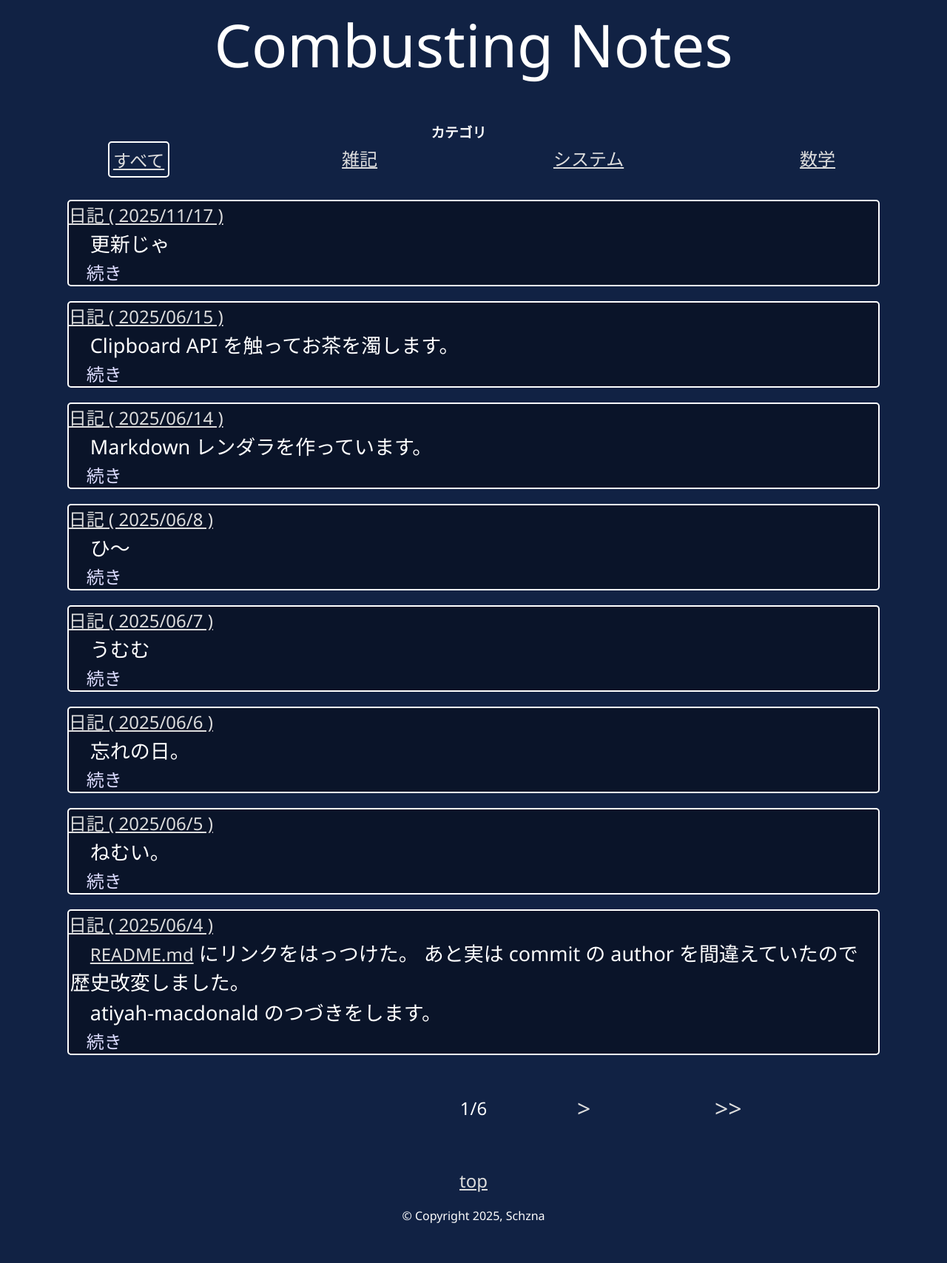
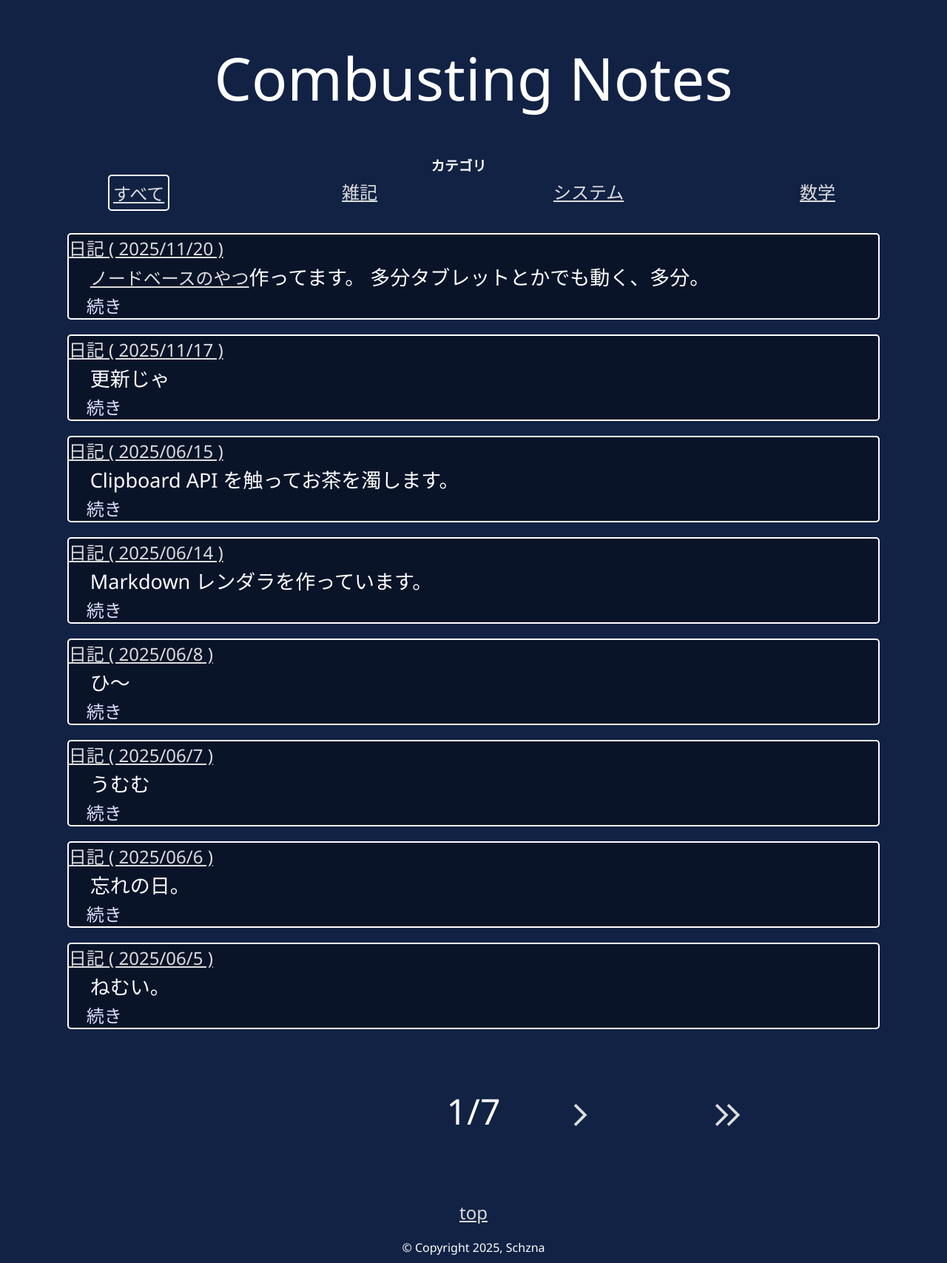
Before and after one commit to schzna/schzna.github.io, a Jekyll site: the page built from windows/notes.html, in a window 1280 px wide. Shown: the whole page at 74% size. Built offline with Jekyll 4.4.1, drawn with Linux system fonts in a browser that asks for light colours; some web fonts are replaced; before the commit the page ends 1664 px from its top, so only the background shows below that.

Commit message:
implement nodebase write 2025-11-21-diary add google material symbol

```diff
--- /dev/null
+++ b/_posts/2025-11-20-diary.md
@@ -0,0 +1,12 @@
+---
+title: "日記"
+author: "Schzna"
+categories: "雑記 システム"
+---
+
+[ノードベースのやつ](/modules/nodebase/top.html)作ってます。
+多分タブレットとかでも動く、多分。
+
+<!--more-->
+
+リファクタリングして少しづつ機能を追加していきたい。
--- a/modules/modules.html
+++ b/modules/modules.html
@@ -10,6 +10,7 @@
 			href="/stylesheets/main.css">
 		<link rel="stylesheet"
 			href="/stylesheets/notes.css">
+
 		<script src="/scripts/category.js"></script>
 		<script>
 			MathJax = {
--- a/modules/nodebase/top.html
+++ b/modules/nodebase/top.html
@@ -10,7 +10,8 @@
 	<body>
 		<h1>ノードベースのやつ</h1>
 		<p>ノードベースのやつです。</p>
-		<p>とりあえずノードだけ、移動や接続はあとでやります。</p>
+		<p>なんか細い線が残るのはどうにかしたい。</p>
+		<p>ノードや接続をいじれるようにするのはむずいので今度。</p>
 
 		<nodebase>
 			<block id="in"
@@ -18,12 +19,12 @@
 				<out>x</out>
 			</block>
 			<block id="f" name="f">
-				<in from="in[0]">x</in>
+				<in from="in.out[0]">x</in>
 				<out>y</out>
 			</block>
 			<block id="out"
 				name="Output">
-				<in from="f[0]">y</in>
+				<in from="f.out[0]">y</in>
 			</block>
 		</nodebase>
 
--- a/scripts/category.js
+++ b/scripts/category.js
@@ -1,7 +1,7 @@
 function pageselect(page) {
     const num_entries = 8;
     Array.from(document.querySelector("notes").children).forEach((elem, i) => {
-        if (i < (page-1) * num_entries || i >= ((page) * num_entries)) {
+        if (i < (page - 1) * num_entries || i >= page * num_entries) {
             elem.remove();
         }
     });
@@ -9,73 +9,89 @@
 
 function display_pagenavigator(category, page, num_pages) {
     const nav = document.querySelectorAll("page-navigator")[0];
-    nav.querySelectorAll("#page-first").forEach(elem => {
+    nav.querySelectorAll("#page-first").forEach((elem) => {
         if (page == 1) {
             elem.innerHTML = "  ";
             elem.setAttribute("href", "#");
         } else {
-            `./notes.html?category=${category}&page=1`;
+            elem.setAttribute(
+                "href",
+                `./notes.html?category=${category}&page=1`
+            );
         }
     });
 
-    nav.querySelectorAll("#page-last").forEach(elem => {
+    nav.querySelectorAll("#page-last").forEach((elem) => {
         if (page == num_pages) {
             elem.innerHTML = "  ";
             elem.setAttribute("href", "#");
         } else {
-            elem.setAttribute("href", `./notes.html?category=${category}&page=${num_pages}`);
+            elem.setAttribute(
+                "href",
+                `./notes.html?category=${category}&page=${num_pages}`
+            );
         }
     });
 
-    nav.querySelectorAll("#page-prev").forEach(elem => {
+    nav.querySelectorAll("#page-prev").forEach((elem) => {
         if (page == 1) {
             elem.innerHTML = "  ";
             elem.setAttribute("href", "#");
         } else {
-            elem.setAttribute("href", `./notes.html?category=${category}&page=${page-1}`);
+            elem.setAttribute(
+                "href",
+                `./notes.html?category=${category}&page=${page - 1}`
+            );
         }
     });
-    nav.querySelectorAll("#page-indicator").forEach(elem => {
+    nav.querySelectorAll("#page-indicator").forEach((elem) => {
         elem.innerHTML = `${page}/${num_pages}`;
     });
-    nav.querySelectorAll("#page-next").forEach(elem => {
+    nav.querySelectorAll("#page-next").forEach((elem) => {
         if (page == num_pages) {
             elem.innerHTML = "  ";
             elem.setAttribute("href", "#");
         } else {
-            elem.setAttribute("href", `./notes.html?category=${category}&page=${page+1}`);
+            elem.setAttribute(
+                "href",
+                `./notes.html?category=${category}&page=${page + 1}`
+            );
         }
     });
 }
 
 document.addEventListener("DOMContentLoaded", () => {
     const params = new URLSearchParams(document.location.search.substring(1));
-    category = params.get("category")
+    category = params.get("category");
     if (category === null) {
-        category = "all"
+        category = "all";
     }
 
-    Array.from(document.body.children).forEach(elem => {
+    Array.from(document.body.children).forEach((elem) => {
         if (elem.tagName === "NOTES" && elem.id != category) {
-            elem.remove()
+            elem.remove();
         }
     });
 
-    const num_notes = Array.from(document.querySelector("notes").children).length;
+    const num_notes = Array.from(
+        document.querySelector("notes").children
+    ).length;
 
-    Array.from(document.querySelector("categories").children).forEach(elem => {
-        if (elem.id === category) {
-            elem.setAttribute("id", "selected")
-        } else {
-            elem.setAttribute("id", "")
+    Array.from(document.querySelector("categories").children).forEach(
+        (elem) => {
+            if (elem.id === category) {
+                elem.setAttribute("id", "selected");
+            } else {
+                elem.setAttribute("id", "");
+            }
         }
-    })
+    );
 
     const filter_page = (page_str, num_notes) => {
         if (page_str === null) {
             return 1;
         } else {
-            const n = Number(page_str)
+            const n = Number(page_str);
             if (n < 1) {
                 return 1;
             }
@@ -90,4 +106,4 @@
 
     pageselect(page);
     display_pagenavigator(category, page, Math.ceil(num_notes / 8));
-})
+});
--- a/stylesheets/main.css
+++ b/stylesheets/main.css
@@ -191,6 +191,7 @@
     margin: 0;
     padding: 5px;
     margin-bottom: 5vh;
+    margin-top: 5vh;
 }
 
 block {
@@ -230,6 +231,7 @@
 }
 
 page-navigator {
+    font-size: xx-large;
     width: 80vw;
     display: flex;
     flex-direction: row;
@@ -241,5 +243,15 @@
 page-navigator a {
     width: 2em;
     text-decoration: none;
-    font-size: xx-large;
 }
+
+page-navigator .material-symbols-outlined {
+    margin-top: 10px;
+    padding: 0;
+    font-size: 60px;
+    font-variation-settings:
+        'FILL' 0,
+        'wght' 400,
+        'GRAD' 0,
+        'opsz' 48
+}
--- a/windows/notes.html
+++ b/windows/notes.html
@@ -10,6 +10,8 @@
 			href="/stylesheets/main.css">
 		<link rel="stylesheet"
 			href="/stylesheets/notes.css">
+		<link href="https://fonts.googleapis.com/css2?family=Material+Symbols+Outlined"
+				rel="stylesheet" />
 		<script src="/scripts/category.js"></script>
 		<script>
 			MathJax = {
@@ -62,14 +64,20 @@
 		{% endfor %}
 		<page-navigator>
 			<a id="page-first"
-				href="./notes.html?page=1">
-			<< </a>
-			<a id="page-prev" href="./notes.html?page=1"> < </a>
+				class="material-symbols-outlined">
+			keyboard_double_arrow_left </a>
+			<a id="page-prev" class="material-symbols-outlined">
+				chevron_backward
+			</a>
 			<p id="page-indicator"> 0/1 </p>
-			<a id="page-next" href="./notes.html?page=2"> > </a>
+
+			<a id="page-next" class="material-symbols-outlined">
+				chevron_forward
+			</a>
 			<a id="page-last"
-				href="./notes.html?page=1">
-			>> </a>
+				class="material-symbols-outlined">
+			keyboard_double_arrow_right </a>
+
 		</page-navigator>
 		<a href="/index.html">top</a>
 		<footer>
```
Also changed, not shown: modules/nodebase/style.css (+12 -2 lines), modules/nodebase/test.js (+257 -24 lines).
